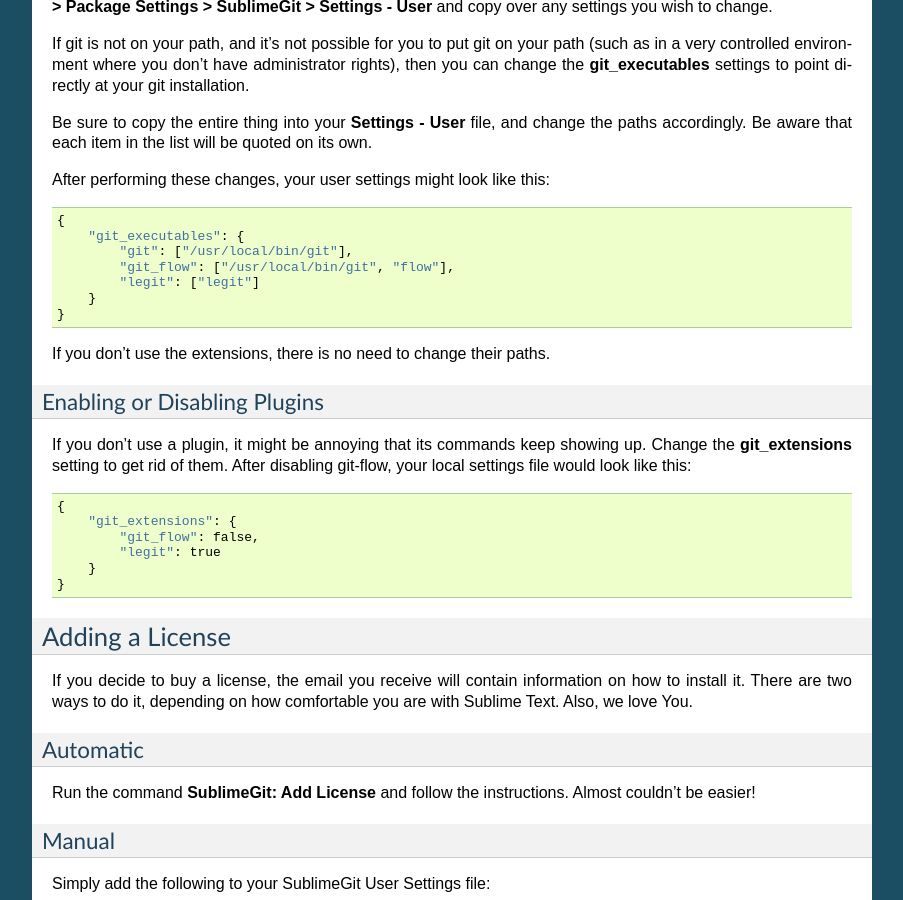
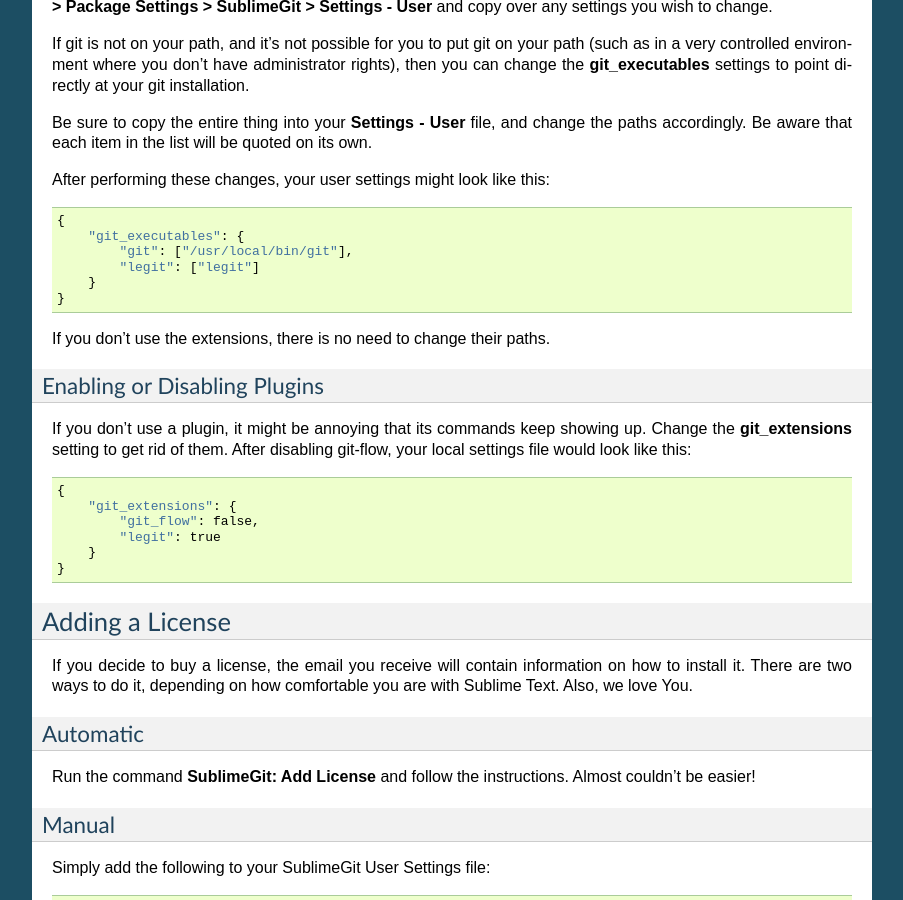
Before and after one commit to SublimeGit/SublimeGit, a Sphinx documentation site: the page built from docs/quickstart.rst, in a window 1280 px wide and 900 px high, scrolled down 2140 px. Shown: the whole window, without its empty margins (198-1101 px from the left). Built offline with Sphinx 7.4.7, drawn with Linux system fonts in a browser that asks for light colours; pages that are not in the unit, such as notebooks, are missing from menus.

Commit message:
removed git-flow from the quickstart.rst

```diff
--- a/docs/quickstart.rst
+++ b/docs/quickstart.rst
@@ -101,7 +101,6 @@
     {
         "git_executables": {
             "git": ["/usr/local/bin/git"],
-            "git_flow": ["/usr/local/bin/git", "flow"],
             "legit": ["legit"]
         }
     }
```
Also changed, not shown: 1 other file.
